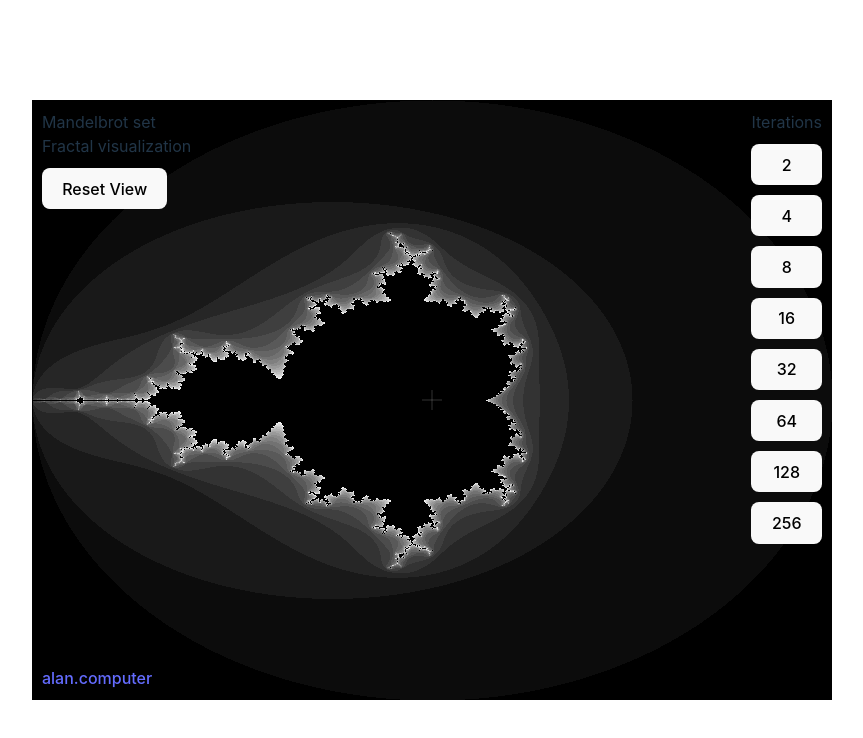
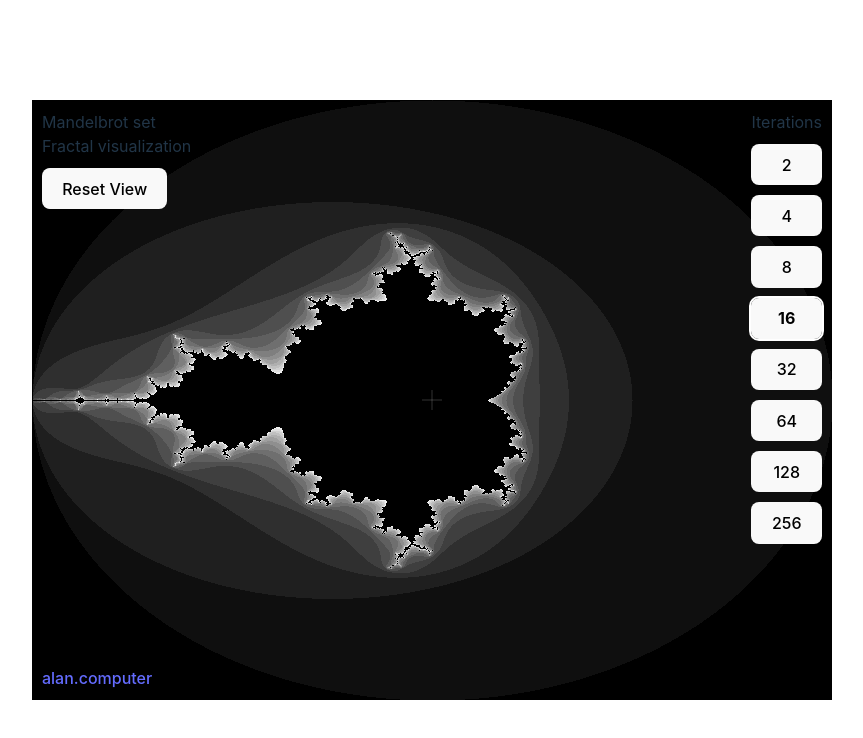
Before and after one commit to astrimbu/mandelbrot, a React (Vite) app: page / in a window 1280 px wide. Shown: the top 738 px of the page, without its empty margins (208-1071 px from the left). Built offline with nearby package versions, Linux system fonts and the light colour scheme.

Commit message:
Update default iterations

```diff
--- a/src/App.jsx
+++ b/src/App.jsx
@@ -5,7 +5,7 @@ const MandelbrotSet = () => {
   const canvasRef = useRef(null);
   const [zoom, setZoom] = useState(1);
   const [position, setPosition] = useState({ x: 0, y: 0 });
-  const [maxIterations, setMaxIterations] = useState(20);
+  const [maxIterations, setMaxIterations] = useState(16);
 
   useEffect(() => {
     const canvas = canvasRef.current;
```
